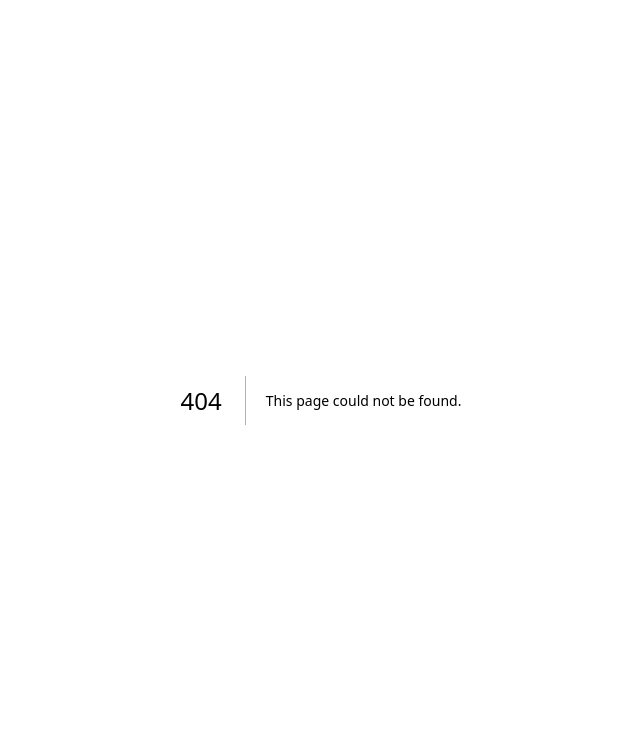
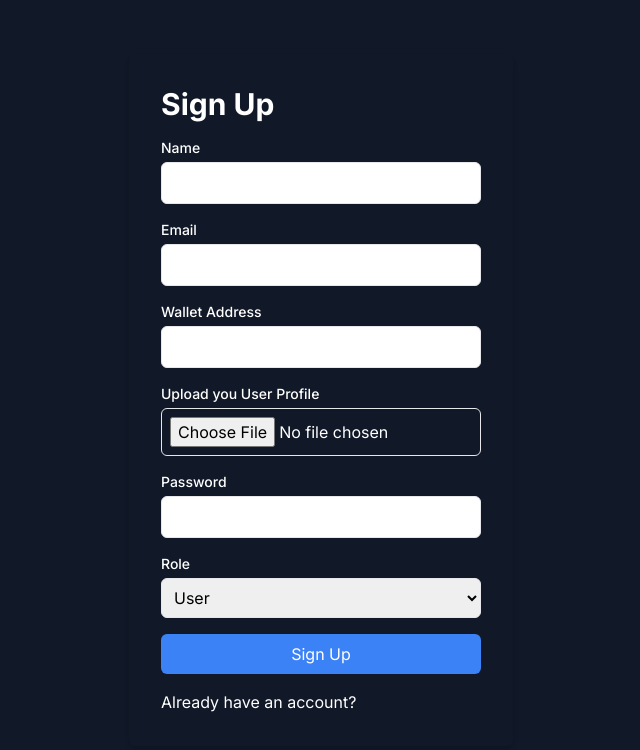
Before and after one commit to NeoZ666/Web5, a Next.js app in the folder webapp/: page /register in a window 1280 px wide. Before the commit this address had no page. Shown: the top 750 px of the page, without its empty margins (319-959 px from the left). Built offline with nearby package versions, Linux system fonts and the light colour scheme.

Commit message:
Signup page done

```diff
--- /dev/null
+++ b/webapp/app/login/page.jsx
@@ -0,0 +1,9 @@
+import React from 'react'
+
+const Page = () => {
+  return (
+    <div>Page</div>
+  )
+}
+
+export default Page
--- /dev/null
+++ b/webapp/app/register/page.jsx
@@ -0,0 +1,168 @@
+"use client"
+
+import Link from "next/link";
+import React, { useState } from "react";
+import toast from "react-hot-toast";
+
+const SignUp = () => {
+  // const navigate = useNavigate();
+
+  const [formData, setFormData] = useState({
+    name: "",
+    email: "",
+    walletAddress: "",
+    password: "",
+    role: "user",
+    file: "",
+  });
+
+  const handleChange = (e) => {
+    if (e.target.name === "file") {
+      setFormData({ ...formData, file: e.target.files[0] });
+    } else {
+      setFormData({ ...formData, [e.target.name]: e.target.value });
+    }
+  };
+
+  async function handleSubmit(e) {
+    e.preventDefault();
+
+    const formDataToSend = new FormData(); // Use FormData for file upload
+    formDataToSend.append("name", formData.name);
+    formDataToSend.append("email", formData.email);
+    formDataToSend.append("walletAddress", formData.walletAddress);
+    formDataToSend.append("password", formData.password);
+    formDataToSend.append("role", formData.role);
+    formDataToSend.append("file", formData.file); // Append file
+
+    const requestOptions = {
+      method: "POST",
+      body: formDataToSend, // Send FormData object for file upload
+    };
+  }
+
+  return (
+    <div className="min-h-screen flex items-center justify-center bg-gray-900">
+      <div className="bg-opacity-25 bg-blur w-96 p-8 rounded-md shadow-md">
+        <h3 className="text-3xl font-bold text-white mb-4">Sign Up</h3>
+        <form onSubmit={handleSubmit}>
+          <div className="mb-4">
+            {" "}
+            <label
+              htmlFor="name"
+              className="block text-sm font-medium text-white"
+            >
+              Name
+            </label>
+            <input
+              type="text"
+              id="name"
+              name="name"
+              value={formData.name}
+              onChange={handleChange}
+              className="text-black mt-1 p-2 w-full border rounded-md"
+            />
+          </div>
+          <div className="mb-4">
+            <label
+              htmlFor="email"
+              className="block text-sm font-medium text-white"
+            >
+              Email
+            </label>
+            <input
+              type="email"
+              id="email"
+              name="email"
+              value={formData.email}
+              onChange={handleChange}
+              className="text-black mt-1 p-2 w-full border rounded-md"
+            />
+          </div>
+          <div className="mb-4">
+            <label
+              htmlFor="walletAddress"
+              className="block text-sm font-medium text-white"
+            >
+              Wallet Address
+            </label>
+            <input
+              type="text"
+              id="walletAddress"
+              name="walletAddress"
+              value={formData.walletAddress}
+              onChange={handleChange}
+              className="text-black mt-1 p-2 w-full border rounded-md"
+            />
+          </div>
+
+          <div className="mb-4">
+            <label
+              htmlFor="walletAddress"
+              className="block text-sm font-medium text-white"
+            >
+              Upload you User Profile
+            </label>
+            <input
+              type="file"
+              id="file"
+              name="file" // Change the name attribute to "file"
+              onChange={handleChange}
+              className="text-white mt-1 p-2 w-full border rounded-md"
+            />
+          </div>
+
+          <div className="mb-4">
+            <label
+              htmlFor="password"
+              className="block text-sm font-medium text-white"
+            >
+              Password
+            </label>
+            <input
+              type="password"
+              id="password"
+              name="password"
+              value={formData.password}
+              onChange={handleChange}
+              className="text-black mt-1 p-2 w-full border rounded-md"
+            />
+          </div>
+          <div className="mb-4">
+            <label
+              htmlFor="role"
+              className="block text-sm font-medium text-white"
+            >
+              Role
+            </label>
+            <select
+              id="role"
+              name="role"
+              value={formData.role}
+              onChange={handleChange}
+              className="mt-1 p-2 w-full border rounded-md"
+            >
+              <option value="user">User</option>
+              <option value="artist">Artist</option>
+              <option value="artist">Company</option>
+            </select>
+          </div>
+          <button
+            type="submit"
+            className="w-full bg-blue-500 text-white p-2 rounded-md hover:bg-blue-600 bg-lavender"
+          >
+            Sign Up
+          </button>
+        </form>
+        <p className="text-white mt-4">
+          Already have an account?{" "}
+          {/* <Link  className="underline">
+            Log in here
+          </Link> */}
+        </p>
+      </div>
+    </div>
+  );
+};
+
+export default SignUp;
--- a/webapp/package.json
+++ b/webapp/package.json
@@ -14,6 +14,7 @@
     "next": "14.0.4",
     "react": "^18",
     "react-dom": "^18",
+    "react-hot-toast": "^2.4.1",
     "stream-browserify": "^3.0.0",
     "webpack": "^5.89.0"
   },
```
Also changed, not shown: 1 other file (tests, documents, lock files or other folders).
